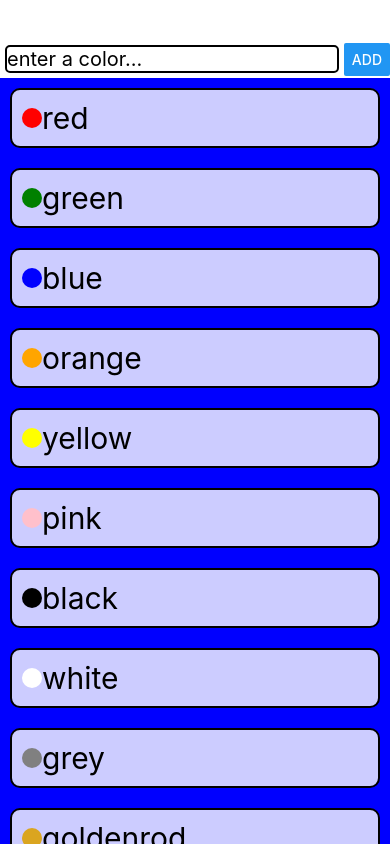
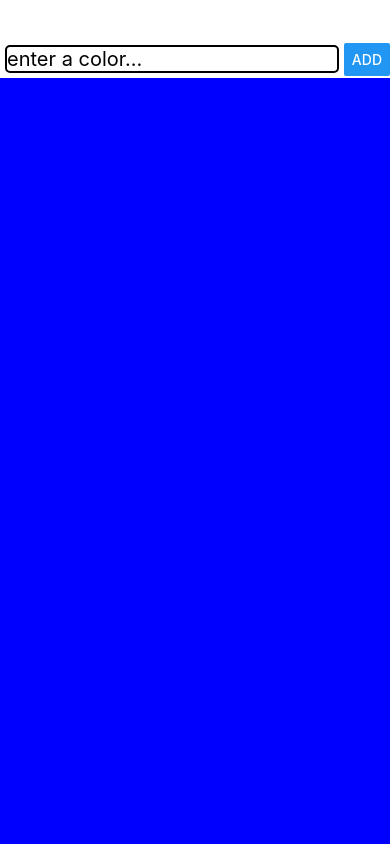
Before and after one commit to matthewsedlacek/React-Native-Color-Catalogue, a React Native app: screen / in a window 390 px wide. Built offline with nearby package versions, Linux system fonts and the light colour scheme.

Commit message:
adds functionality to add colors to our list

```diff
--- a/App.js
+++ b/App.js
@@ -1,19 +1,29 @@
 import React, { useState } from "react";
-import { StyleSheet, FlatList, Alert } from "react-native";
+import { StyleSheet, FlatList } from "react-native";
 import ColorButton from "./components/ColorButton.js";
-import defaultColors from "./data/defaultColors.json";
+// import defaultColors from "./data/defaultColors.json";
 import ColorForm from "./components/ColorForm.js";
+import { generate } from "shortid";
+
+const useColors = () => {
+  const [colors, setColors] = useState([]);
+  const addColor = (color) => {
+    const newColor = { id: generate(), color };
+    setColors([newColor, ...colors]);
+  };
+  return { colors, addColor };
+};
 
 export default function App() {
   const [backgroundColor, setBackgroundColor] = useState("blue");
+  const { colors, addColor } = useColors();
+
   return (
     <>
-      <ColorForm
-        onNewColor={(newColor) => Alert.alert(`TODO: add color ${newColor}`)}
-      />
+      <ColorForm onNewColor={addColor} />
       <FlatList
         style={[styles.container, { backgroundColor }]}
-        data={defaultColors}
+        data={colors}
         renderItem={({ item }) => {
           return (
             <ColorButton
--- a/package.json
+++ b/package.json
@@ -13,7 +13,8 @@
     "react": "16.13.1",
     "react-dom": "16.13.1",
     "react-native": "https://github.com/expo/react-native/archive/sdk-39.0.3.tar.gz",
-    "react-native-web": "~0.13.12"
+    "react-native-web": "~0.13.12",
+    "shortid": "^2.2.15"
   },
   "devDependencies": {
     "@babel/core": "~7.9.0"
```
Also changed, not shown: 1 other file (tests, documents, lock files or other folders).
